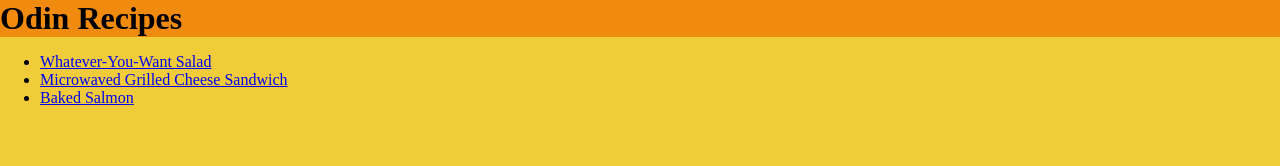
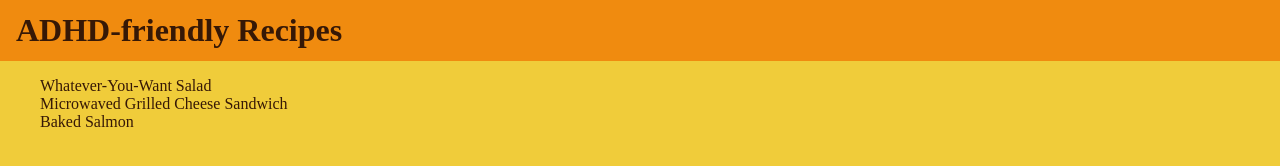
Before and after one commit to Heidi-coder/odin-recipes, a plain HTML site: page index.html in a window 1280 px wide. Drawn offline with Linux system fonts and the light colour scheme.

Commit message:
Style text, header padding, ul

```diff
--- a/index.html
+++ b/index.html
@@ -7,12 +7,12 @@
     </head>
     <body>
         <div class="header">
-            <h1 class="title text">Odin Recipes</h1>
+            <h1 class="title text">ADHD-friendly Recipes</h1>
         </div>
         <ul>
-            <li><a href="./recipes/whatever-you-want-salad.html" target="_blank" rel="noopener noreferrer">Whatever-You-Want Salad</a></li>
-            <li><a href="./recipes/grilled-cheese-sandwich.html" target="_blank" rel="noopener noreferrer">Microwaved Grilled Cheese Sandwich</a></li>
-            <li><a href="./recipes/baked-salmon.html" target="_blank" rel="noopener noreferrer">Baked Salmon</a></li>
+            <li><a href="./recipes/whatever-you-want-salad.html" target="_blank" rel="noopener noreferrer" class="text">Whatever-You-Want Salad</a></li>
+            <li><a href="./recipes/grilled-cheese-sandwich.html" target="_blank" rel="noopener noreferrer" class="text">Microwaved Grilled Cheese Sandwich</a></li>
+            <li><a href="./recipes/baked-salmon.html" target="_blank" rel="noopener noreferrer" class="text">Baked Salmon</a></li>
         </ul>
     </body>
 </html>
--- a/style.css
+++ b/style.css
@@ -1,5 +1,6 @@
 .header {
     background-color: #F08B0F;
+    padding: 12px 16px;
 }
 
 body {
@@ -11,6 +12,15 @@ h1 {
     margin: 0;
 }
 
+.text {
+    color: #361806;
+    text-decoration: none;
+}
+
+ul {
+    list-style-type: none;
+}
+
 .footer {
     background-color: #F08B0F;
 }
```
